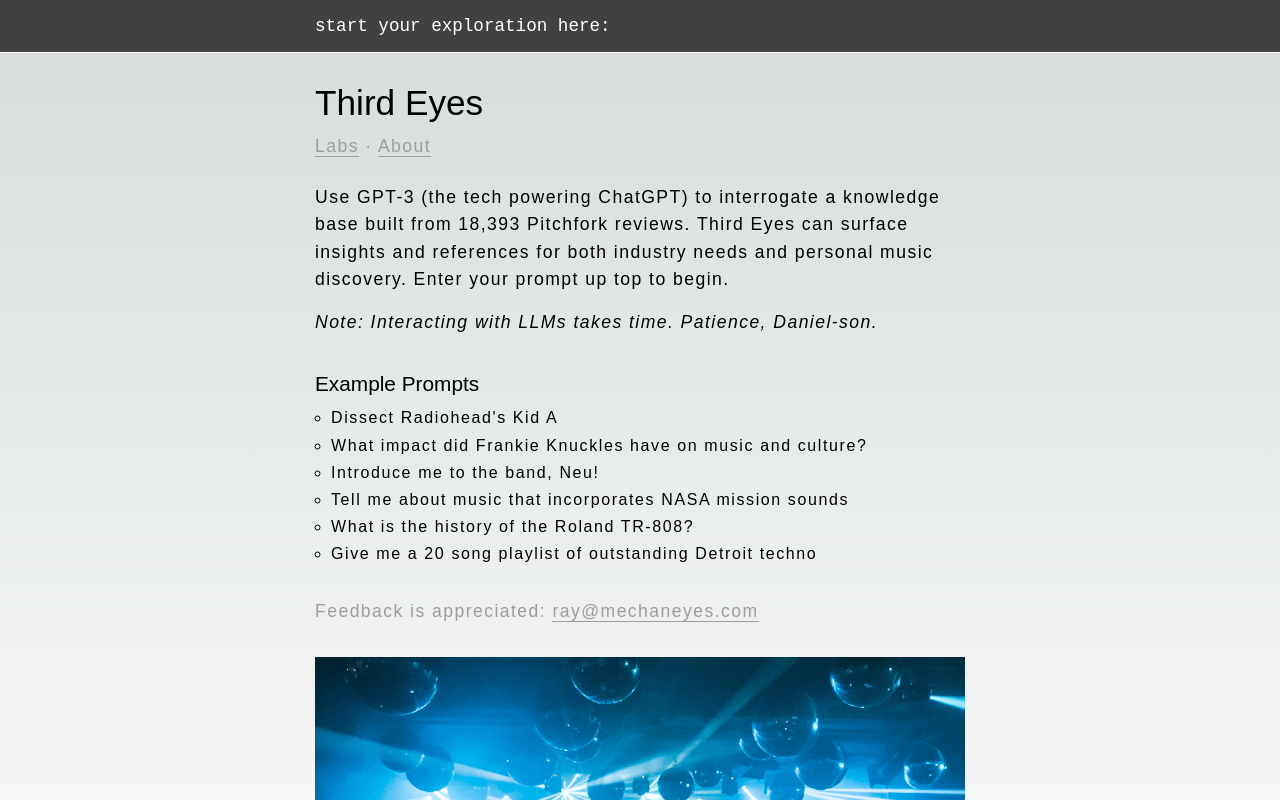
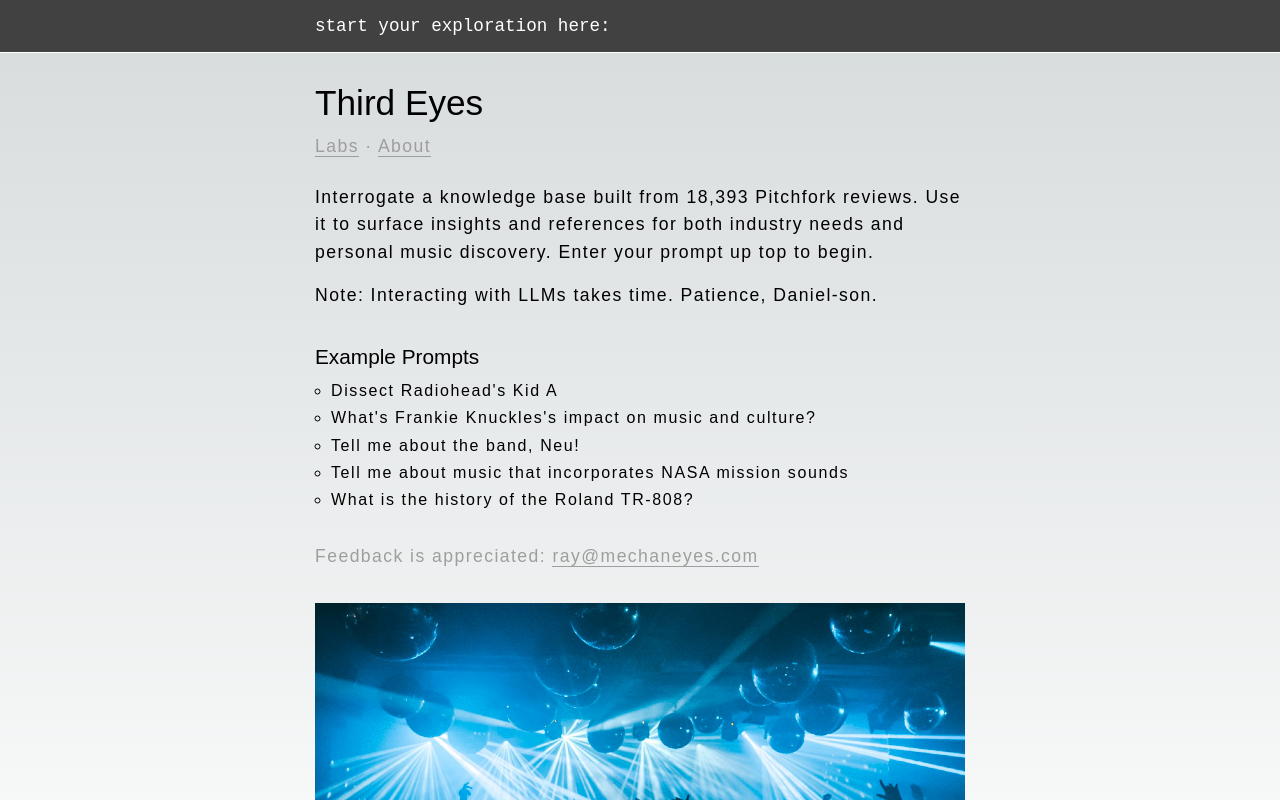
Before and after one commit to mechaneyes/aframe, a Next.js app: page / in a window 1280 px wide. Shown: the top 800 px of the page. Built offline with nearby package versions, Linux system fonts and the light colour scheme; a web font is replaced by a local one.

Commit message:
welp, handlePromptFocus() was still too rowdy
+ app was crashing on keypress after using the example prompts.
should be handled now 🤞

```diff
--- a/app/page.js
+++ b/app/page.js
@@ -81,13 +81,13 @@ export default function Home() {
     document.querySelector(".prompt-form__input").focus();
     setFirstInput(false);
     setPlaceholderVisible(false);
-
     removeEventListener("keydown", handlePromptFocus);
   };
 
   useEffect(() => {
     if (firstInput) {
       addEventListener("keydown", handlePromptFocus);
+
       document
         .querySelector(".prompt-form__centered")
         .addEventListener("click", handlePromptFocus);
@@ -101,6 +101,7 @@ export default function Home() {
     setSpinnerVisible(true);
     setPromptSubmitted(true);
     setGptReferences([]);
+    removeEventListener("keydown", handlePromptFocus);
 
     const responseTimer = setInterval(setTime, 1000);
 
@@ -188,9 +189,6 @@ export default function Home() {
     const examplePrompts = document.querySelectorAll(
       ".introduction__example-prompts li"
     );
-
-    // o————————————————————————————————————o trigger with example prompt —>
-    //
     const promptInput = document.querySelector(".prompt-form__input");
     if (promptInput) {
       examplePrompts.forEach((item) => {
@@ -201,8 +199,6 @@ export default function Home() {
           setFirstInput(false);
         });
       });
-
-      removeEventListener("keydown", handlePromptFocus);
     }
     // eslint-disable-next-line react-hooks/exhaustive-deps
   }, []);
@@ -274,25 +270,25 @@ export default function Home() {
           <Link href="/about">About</Link>
         </p>
         <p className="introduction__description">
-          Use GPT-3 (the tech powering ChatGPT) to interrogate a knowledge base
-          built from 18,393 Pitchfork reviews. Third Eyes can surface insights
-          and references for both industry needs and personal music discovery.
-          Enter your prompt up top to begin.
+          Interrogate a knowledge base built from 18,393 Pitchfork reviews. Use
+          it to surface insights and references for both industry needs and
+          personal music discovery. Enter your prompt up top to begin.
         </p>
-        <p className="introduction__disclaimer">
-          Note: Interacting with LLMs takes time. Patience, Daniel-son.
-        </p>
+        <p>Note: Interacting with LLMs takes time. Patience, Daniel-son.</p>
         <div className="introduction__example-prompts">
           <h3>Example Prompts</h3>
           <ul>
             <li>Dissect Radiohead&apos;s Kid A</li>
-            <li>What impact did Frankie Knuckles have on music and culture?</li>
-            <li>Introduce me to the band, Neu!</li>
+            <li>What's Frankie Knuckles's impact on music and culture?</li>
+            <li>Tell me about the band, Neu!</li>
             <li>Tell me about music that incorporates NASA mission sounds</li>
             <li>What is the history of the Roland TR-808?</li>
-            <li>Give me a 20 song playlist of outstanding Detroit techno</li>
           </ul>
         </div>
+        {/* <p>
+          Some technologies leveraged include Langchain, OpenAI&apos;s GPT-3.5
+          and Embeddings models, the Stability.ai API, Pinecone and Next.js.
+        </p> */}
         <p className="introduction__feedback">
           Feedback is appreciated:{" "}
           <a href="mailto:ray@mechaneyes.com">ray@mechaneyes.com</a>
--- a/app/stability/page.js
+++ b/app/stability/page.js
@@ -79,15 +79,14 @@ export default function Home() {
   //
   // focus on input first keypress & || header click
   //
-  useEffect(() => {
   const handlePromptFocus = (event) => {
     document.querySelector(".prompt-form__input").focus();
     setFirstInput(false);
     setPlaceholderVisible(false);
-
     removeEventListener("keydown", handlePromptFocus);
   };
 
+  useEffect(() => {
     if (firstInput) {
       addEventListener("keydown", handlePromptFocus);
       document
@@ -103,6 +102,7 @@ export default function Home() {
     setSpinnerVisible(true);
     setPromptSubmitted(true);
     setGptReferences([]);
+    removeEventListener("keydown", handlePromptFocus);
 
     const responseTimer = setInterval(setTime, 1000);
 
--- a/app/styles/styles.scss
+++ b/app/styles/styles.scss
@@ -108,8 +108,8 @@ $formaWeight: (
       justify-content: flex-start;
       align-items: center;
       width: 100%;
-      height: 52px;
-      min-height: 1rem;
+      height: auto;
+      min-height: 52px;
       padding: 0.8rem 0;
       font-size: 1.1rem;
 
```
Lines whose indentation alone changed are shown as unchanged.
